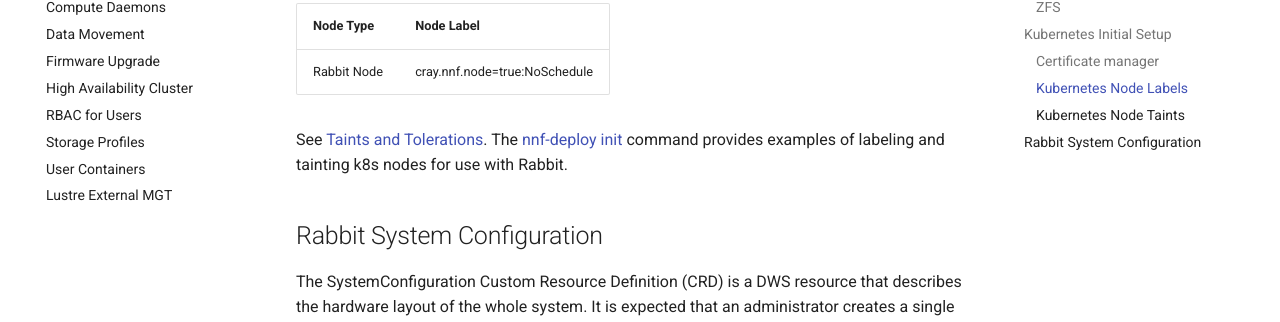
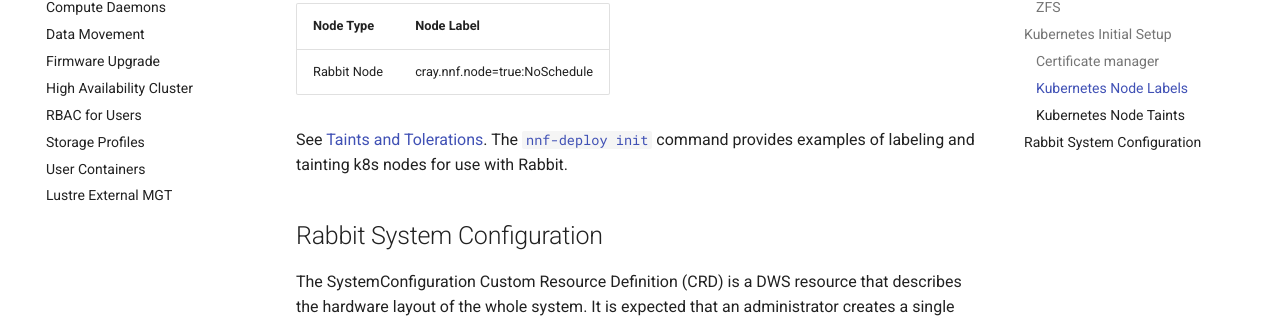
Before and after one commit to NearNodeFlash/NearNodeFlash.github.io, an MkDocs documentation site: the page built from docs/guides/initial-setup/readme.md, in a window 1280 px wide and 900 px high, scrolled down 1556 px. Shown: the part 128-450 px from the top of the window. Built offline with MkDocs 1.6.1 and Material for MkDocs 9.7.7, drawn with Linux system fonts in a browser that asks for light colours; comment, search, counter and statistics services are not loaded; the version menu is left out.

```diff
--- a/docs/guides/initial-setup/readme.md
+++ b/docs/guides/initial-setup/readme.md
@@ -70,7 +70,7 @@ kubectl apply -f https://github.com/jetstack/cert-manager/releases/download/"$ce
 | :------------------------------| :---------------------------- |
 | Rabbit Node                    | cray.nnf.node=true:NoSchedule |
 
-See [Taints and Tolerations](https://kubernetes.io/docs/concepts/scheduling-eviction/taint-and-toleration/). The [nnf-deploy init](https://github.com/NearNodeFlash/nnf-deploy) command provides examples of labeling and tainting k8s nodes for use with Rabbit.
+See [Taints and Tolerations](https://kubernetes.io/docs/concepts/scheduling-eviction/taint-and-toleration/). The [`nnf-deploy init`](https://github.com/NearNodeFlash/nnf-deploy) command provides examples of labeling and tainting k8s nodes for use with Rabbit.
 
 ## Rabbit System Configuration
 
```
